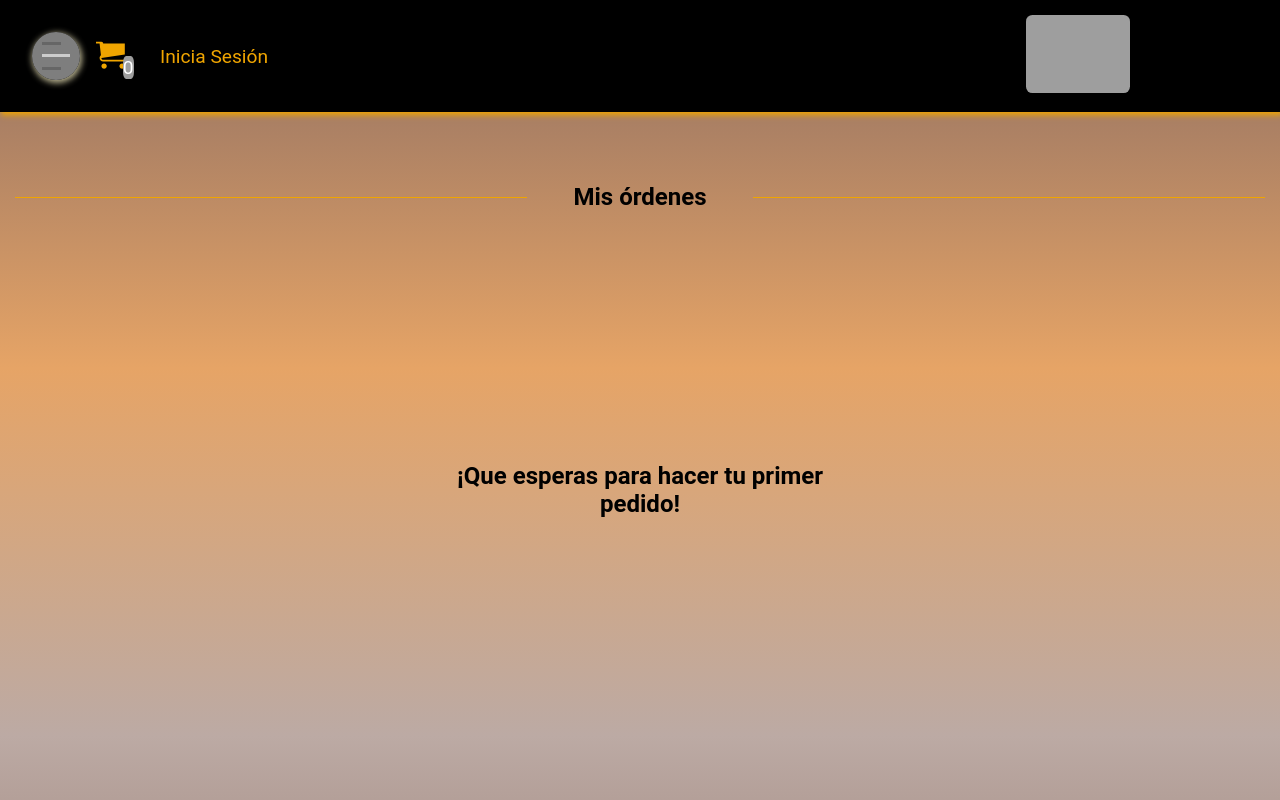
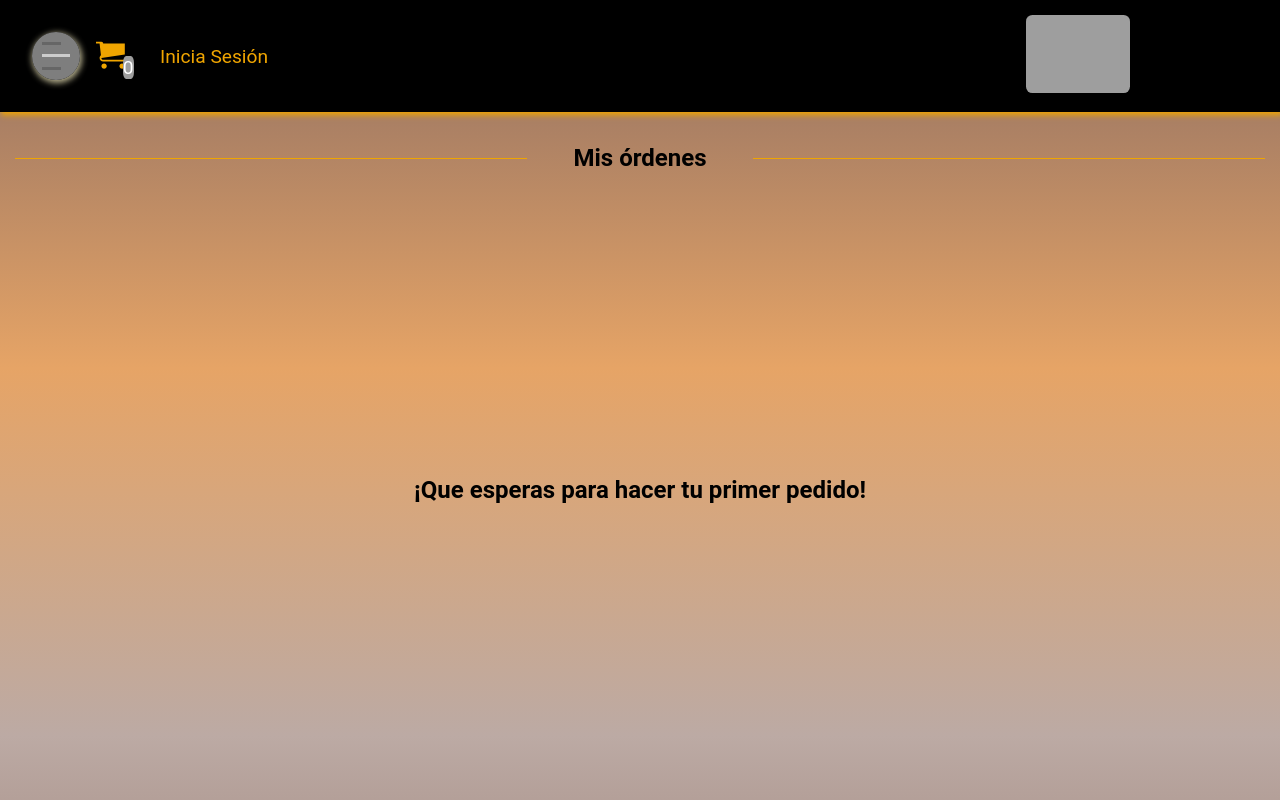
Before and after one commit to ragnar221/RocKnRolla, a React (Vite) app: page /misordenes in a window 1280 px wide. Shown: the top 800 px of the page. Built offline with nearby package versions, Linux system fonts and the light colour scheme; grey boxes are pictures that could not be loaded.

Commit message:
agregado scroll a mis ordenes

```diff
--- a/Pages/MyOrders/MyOrdersStyle.js
+++ b/Pages/MyOrders/MyOrdersStyle.js
@@ -3,20 +3,21 @@ export const MisOrdenesWrapper = styled.div`
   display: flex;
   justify-content: center;
   align-items: center;
-  height: 50vh;
-  width: 30vw;
-
+  height: 100vw;
+  width: 40vw;
+  padding: 10px;
   gap: 1rem;
   flex-wrap: wrap;
+  overflow-y: scroll;
 `;
 
 export const OrderCard = styled.div`
   display: flex;
-
   padding: 0.5rem;
   border-radius: 0.4rem;
   text-align: center;
   box-shadow: 2px 4px 8px 2px var(--negroheader);
+  cursor: pointer;
 `;
 
 export const OrderInfoContainer = styled.div``;
--- a/Pages/MyOrders/OrdersCard.jsx
+++ b/Pages/MyOrders/OrdersCard.jsx
@@ -16,7 +16,7 @@ const OrdersCard = () => {
   return (
     <MisOrdenesWrapper>
       {orders?.length ? (
-        orders.map((order) => <MyOrderCard key={order.id} {...order} />)
+        orders.map((order) => <MyOrderCard key={order._id} {...order} />)
       ) : (
         <h2 style={{ textAlign: "center" }}>
           ¡Que esperas para hacer tu primer pedido!
--- a/Pages/Summary/Summary.jsx
+++ b/Pages/Summary/Summary.jsx
@@ -18,11 +18,12 @@ import OrdersSlice from "../../redux/Orders/OrdersSlice";
 import { useDispatch, useSelector } from "react-redux";
 import { useParams } from "react-router-dom";
 import { useEffect } from "react";
+import { getOrders } from "../../src/axios/axiosOrders";
 
 const Summary = () => {
   const [visitedOrder, setVisitedOrder] = useState(null);
-  const currentUser = useSelector((state) => state.user.currentUser);
-  const orders = useSelector((state) => state.orders.orders);
+  const {currentUser} = useSelector(state => state.user);
+  const {orders} = useSelector(state => state.orders);
 
   const dispatch = useDispatch();
 
@@ -30,16 +31,17 @@ const Summary = () => {
 
   useEffect(() => {
     if (!orders) {
-      dispatch(OrdersSlice.getFullOrders(currentUser?._id));
+      getOrders(dispatch, currentUser)
     }
 
     setVisitedOrder(orders?.find((order) => order._id === orderId));
-  }, [orderId, currentUser?.id, orders, dispatch]);
+  }, [orderId, currentUser, orders, dispatch]);
+  console.log(visitedOrder);
 
   return (
     <ResumenContainerStyled>
       <ResumenTitleStyled>
-        <h1>Resumen Orden: #{visitedOrder?.id.slice(0, 7)}</h1>
+        <h1>Resumen Orden: #{visitedOrder?._id.slice(0, 7)}</h1>
         <Link to="/misordenes"></Link>
       </ResumenTitleStyled>
       <h2>Productos:</h2>
--- a/Pages/resumen/resumenStyle.js
+++ b/Pages/resumen/resumenStyle.js
@@ -6,10 +6,11 @@ padding: 2rem, 7rem;
 width: 100%;
 height: 100vh;
 display: flex;
-flex-direction: column;
+flex-direction:column;
 justify-content: center;
 align-items: center;
 gap: 5px;
+overflow-y: scroll;
 `;
 
 export const ResumenTitleStyled = styled.div`
@@ -35,7 +36,6 @@ export const ProductsContainerStyled = styled.div`
  display: flex;
   flex-wrap: wrap;
   gap: 20px;
-  flex-wrap: wrap;
 `;
 
 export const HrStyled = styled.hr`
--- a/Routes/Routes.jsx
+++ b/Routes/Routes.jsx
@@ -10,6 +10,7 @@ import MyOrders from "../Pages/MyOrders/MyOrders";
 import PageNotFound from "../Pages/PageNotFound/PageNotFound";
 import Congrats from "../Pages/Congrats/Congrats";
 import Summary from "../Pages/Summary/Summary";
+import Resumen from"../Pages/resumen/resumen";
 import Blog from "../Pages/conocenos/conocenos";
 import UserValidation from "../Pages/userValidation/userValidation";
 import Welcome from "../Pages/welcome/welcome";
@@ -33,7 +34,7 @@ const Routes = () => {
       />
       <Route path="/misordenes" element={<MyOrders />} />
       <Route path="/congrats" element={<Congrats />} />
-      <Route path="/resumen" element={<Summary />} />
+      <Route path="/resumen" element={<Resumen />} />
       <Route path="/Blog" element={<Blog />} />
       <Route path="/userValidation" element={<UserValidation/>}/>
       <Route path="/welcome" element={<Welcome/>}/>
--- a/src/Components/resumenCard/resumenCardStyle.js
+++ b/src/Components/resumenCard/resumenCardStyle.js
@@ -8,6 +8,7 @@ export const productStyled = styled.div`
   padding: 1.5rem 1rem;
   width: 90%;
   max-width: 620px;
+  cursor: pointer;
 `;
 
 export const productLeftStyled = styled.div`
```
